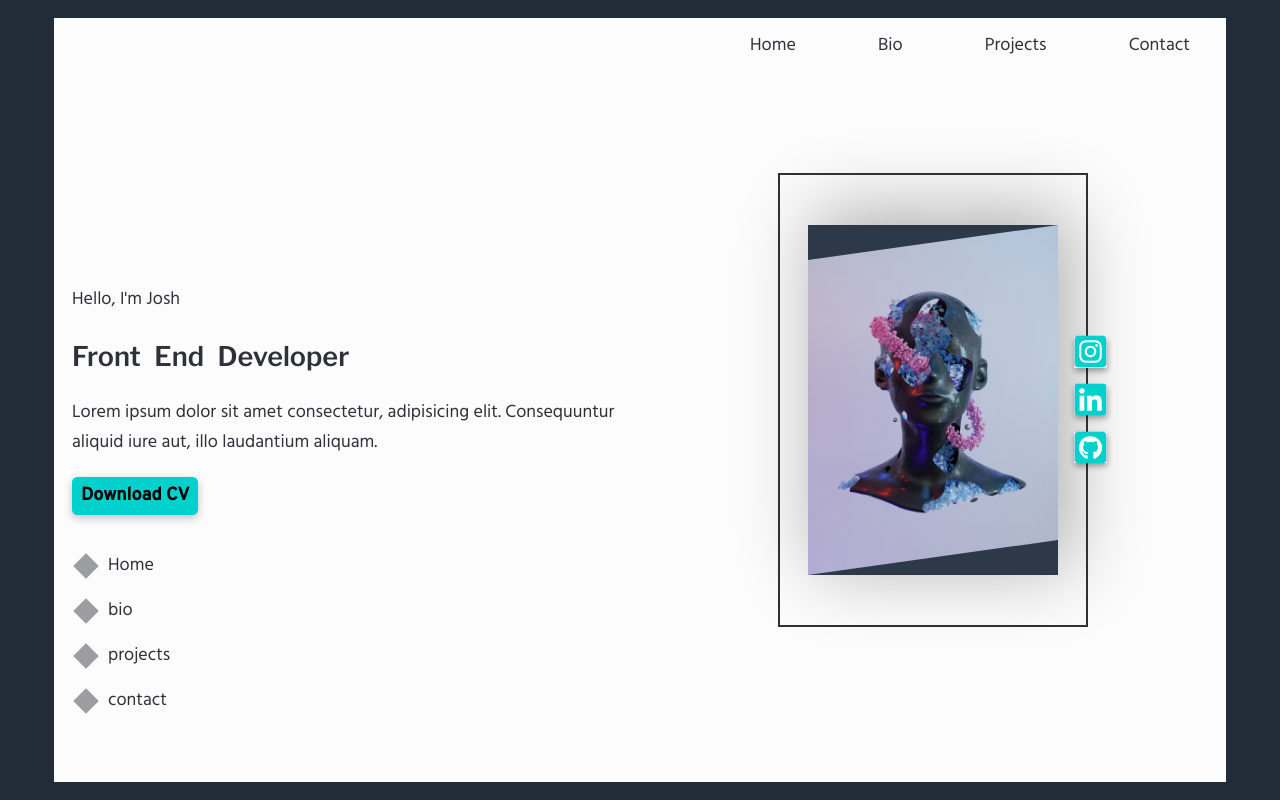
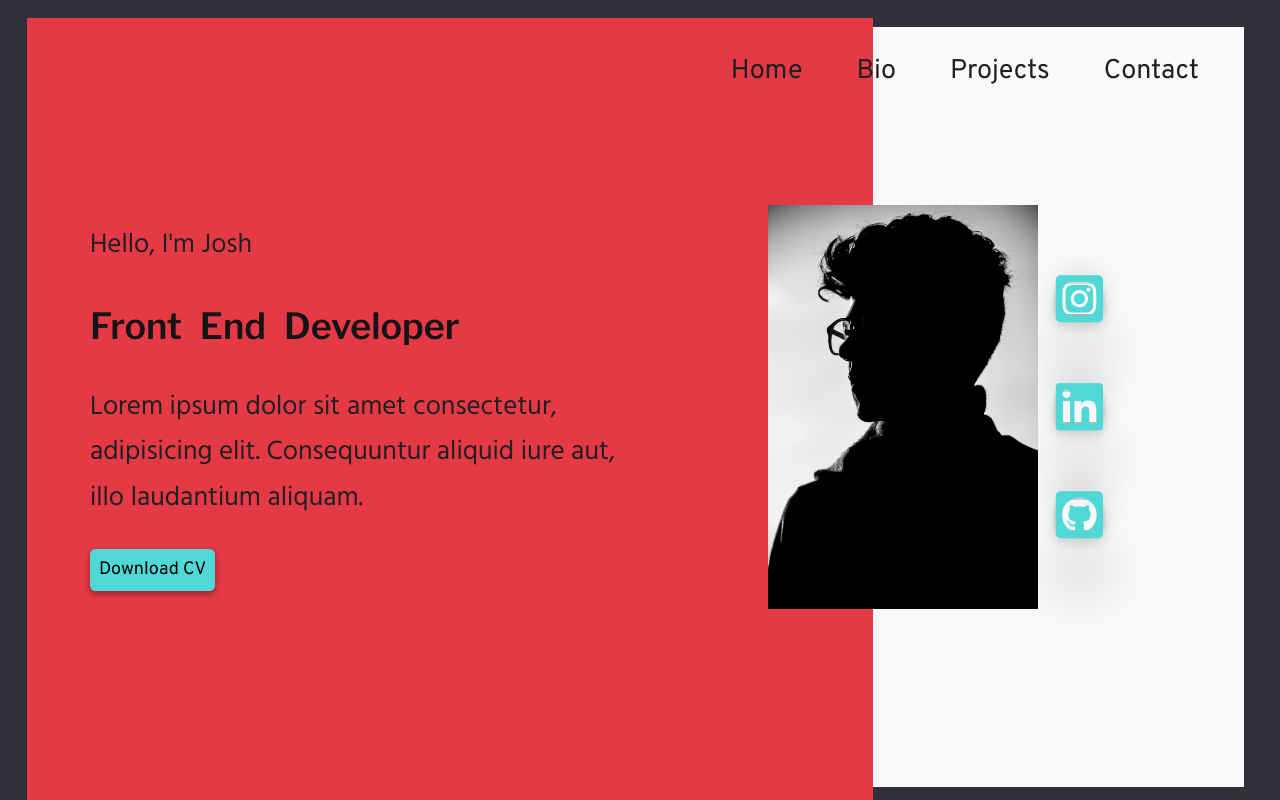
Before and after one commit to joshua-sigston/portfolio, a website: page index.html in a window 1280 px wide. Shown: the top 800 px of the page. Drawn offline with nearby package versions, Linux system fonts and the light colour scheme.

Commit message:
draft five

```diff
--- a/index.html
+++ b/index.html
@@ -25,7 +25,7 @@
             <a href="#contact">Contact</a>
         </nav>
 
-        <nav class="nav_mobile flex_column" id="mobile-nav">
+        <nav class="nav_mobile" id="mobile-nav">
             <a href="#home">Home</a>
             <a href="#bio">Bio</a>
             <a href="#project">Projects</a>
@@ -42,26 +42,20 @@
     <!-- hero section -->
     <section class="hero grid" id="home">
         <div class="left_col flex_column">
-            <p>Hello, I'm Josh</p>
-            <h2>
-                <div class="word_wrapper"><span>Front</span></div>
-                <div class="word_wrapper"><span>End</span></div>
-                <div class="word_wrapper"><span>Developer</span></div>
-            </h2>
+            <p class="greeting">Hello, I'm Josh</p>
+            <div class="flex_row profession_title">
+                <h2>Front</h2>
+                <h2 class="end">End</h2>
+                <h2>Developer</h2>
+            </div>
             <p class="sub_heading">Lorem ipsum dolor sit amet consectetur, adipisicing elit. Consequuntur aliquid iure aut, illo laudantium aliquam.</p>
             <div class="btn_container">
                 <button class="btn_cv"><a href="#">Download CV</a></button>
             </div>
-            <div class="index_container">
-                <div class="diamond">Home</div>
-                <div class="diamond">bio</div>
-                <div class="diamond">projects</div>
-                <div class="diamond">contact</div>
-            </div>
         </div>
-        <div class="right_col flex_column">
+        <div class="right_col flex_row">
             <div class="img_container">
-                <img src="images/polina-kondrashova-fhrWAh2HMnM-unsplash.jpg" alt="profile" class="hero_img">
+                <img src="images/profile-img.jpg" alt="profile" class="hero_img">
             </div>
             <div class="icons_container">
                 <i class="fa-brands fa-square-instagram"></i>
@@ -72,10 +66,10 @@
     </section>
 
     <!-- bio section -->
-    <section class="bio grid">
+    <!-- <section class="bio grid">
         <div class="left_col flex_column">
             <div class="img_container">
-                <img src="images/polina-kondrashova-fhrWAh2HMnM-unsplash.jpg" alt="profile" class="hero_img">
+                <img src="images/profile-img.jpg" alt="profile" class="hero_img">
             </div>
         </div>
         <div class="right_col flex_column">
@@ -90,7 +84,7 @@
     </section>
     <section class="projects">
 
-    </section>
+    </section> -->
 
     <script src="script.js"></script>
 </body>
--- a/styles.css
+++ b/styles.css
@@ -9,24 +9,29 @@ html, body {
     height: 100%;
     font-size: 18px;
     font-family: var(--ff-paragraph);
-    color: var(--clr-ebony);
+    color: var(--clr-black-russian);
     scroll-behavior: smooth;
 }
 
 h1, h2 {
     font-family: var(--ff-title);
+    color: var(--clr-black-pearl);
 }
 
 h3, h4 {
     font-family: var(--ff-sub-title);
 }
 
+p {
+    color: var(--clr-black-russian);
+    font-family: var(--ff-paragraph);
+}
+
 body {
     line-height: 1.7;
     -webkit-font-smoothing: antialiased;
-    font-family: var(--ff-paragraph);
-    position: relative;
-    background-color: var(--clr-midnight);
+    background-color: var(--clr-raisin-black);
+    padding: 1em;
 }
 
 img, picture, video, canvas, svg {
@@ -42,9 +47,6 @@ p, h1, h2, h3, h4, h5, h6 {
     overflow-wrap: break-word;
 }
 
-h1, h2 {
-    font-family: var(--ff-title);
-}
 
 #root, #__next {
     isolation: isolate;
@@ -69,22 +71,21 @@ h1, h2 {
     /* Darks */
     --clr-black-pearl: #121416;
     --clr-black-russian: #1e2024;
-    --clr-ebony: #2e3238;
-    --clr-cloud-burst: #393e46;
 
     --clr-midnight: #222c39;
     --clr-licorice: #2d3949;
+    --clr-raisin-black: #332E3C;
 
     /* whites */
     ---clr-white: #fcfcfc;
     --clr-snow: #fafafa;
     --clr-whisper: #ededed;
-    --clr-cotton: #fbfbf9;
+    --pale-dogwood: #D3C1C3;
 
 
     /* ascent */
-    --clr-ascent-one: #00D1CD;
-    --clr-ascent-two: #00ADB5;
+    --clr-ascent-one: #E63946;
+    --clr-ascent-two: #50D8D7;
 
 
     /* fonts */
@@ -110,6 +111,7 @@ h1, h2 {
 
 .flex_row {
     display: flex;
+    flex-direction: row;
     flex-wrap: wrap;
 }
 
@@ -145,40 +147,12 @@ img {
 a {
     text-decoration: none;
     color: var(--clr-white-three);
-}
-
-section {
-    min-height: 100vh;
-    padding: 1em;
-    overflow: hidden;
+    font-family: var(--ff-sub-title);
 }
 
 /* header */
 header {
     align-items: center;
-}
-
-.hamburger {
-    position: fixed;
-    z-index: 5;
-    bottom: .5em;
-    height: 4rem;
-    width: 4rem;
-    padding-top: .3em;
-    padding-bottom: .3em;
-    background-color: var(--clr-licorice);
-
-    justify-content: space-around;
-    align-items: center;
-
-    box-shadow: rgba(0, 0, 0, 0.09) 0px 2px 1px, rgba(0, 0, 0, 0.09) 0px 4px 2px, rgba(0, 0, 0, 0.09) 0px 8px 4px, rgba(0, 0, 0, 0.09) 0px 16px 8px, rgba(0, 0, 0, 0.09) 0px 32px 16px;
-}
-
-.patty {
-    width: 3rem;
-    height: .3rem;
-    border-radius: .2rem;
-    background-color: var(--clr-snow);
 }
 
 .nav_desktop {
@@ -187,289 +161,240 @@ header {
 
 .nav_mobile {
     position: fixed;
-    left: 100%;
+    z-index: 3;
     height: 100%;
     width: 100%;
-    z-index: 3;
+    top: 0;
+    left: 100%;
 
-    justify-content: center;
+    display: flex;
+    flex-direction: column;
     align-items: center;
-    background-color: var(--clr-cotton);
+    justify-content: space-around;
+
+    padding-top: 3em;
+    padding-bottom: 3em;
+    background-color: var(--clr-snow);
     transition: var(--transition-two);
 }
 
 .nav_mobile a {
-    text-align: center;
-    font-size: 2rem;
-    margin: 1em auto;
-    border: 2px solid var(--clr-black-pearl);
-    width: 8rem;
-    transition: var(--transition);
+    font-size: 1.5rem;
 }
 
-.nav_mobile a:active {
-    border-color: var(--clr-ascent-two);
+/* hamburger menu */
+.hamburger {
+    position: fixed;
+    z-index: 5;
+    bottom: .3em;
+
+    height: 4rem;
+    width: 4rem;
+
+    align-items: center;
+    justify-content: space-around;
+    padding-top: .3em;
+    padding-bottom: .3em;
+    background-color: var(--clr-licorice);
+    box-shadow: rgba(0, 0, 0, 0.09) 0px 2px 1px, rgba(0, 0, 0, 0.09) 0px 4px 2px, rgba(0, 0, 0, 0.09) 0px 8px 4px, rgba(0, 0, 0, 0.09) 0px 16px 8px, rgba(0, 0, 0, 0.09) 0px 32px 16px;
 }
 
-/* hero section */
-
-.hero .left_col {
-    grid-row: 2 / 3;
-    text-align: center;
-    align-items: center;
-    gap: .5em;
-    background-color: var(---clr-white);
+.patty {
+    height: .3rem;
+    width: 80%;
+    border-radius: .3rem;
+    background-color: var(--clr-whisper);
 }
 
-h2 {
-    display: flex;
-}
+/* top section, hero section */
 
-h2 div:nth-child(2) {
-    margin-inline: .5em;
-}
+.hero {
+    background-color: var(--clr-snow);
+    place-content: center;
+    text-align: center;
+    padding: 1em;
+    gap: .5em;
 
-.btn_container {
     position: relative;
 }
 
+.hero::before {
+    content: '';
+    position: absolute;
+    top: -.5em;
+    left: -.5em;
+    z-index: 1;
+    height: 75vh;
+    width: 70%;
+    background-color: var(--clr-ascent-one);
+}
+
+/* left col, bottom row in mobile */
+.hero .left_col {
+    gap: .5em;
+    position: relative;
+    z-index: 2;
+
+    align-items: center;
+    justify-content: center;
+    gap: 1em;
+}
+
+.profession_title {
+    width: 100%;
+    justify-content: space-around;
+}
+
+.hero .left_col p {
+    max-width: 25rem;
+}
+
 .btn_cv {
-    font-family: var(--ff-sub-title);
-    font-weight: bold;
-    padding:  .2em .5em;
     border: none;
     border-radius: .3rem;
-    background-color: var(--clr-ascent-one);
-    box-shadow: rgba(0, 0, 0, 0.24) 0px 3px 8px;
-    transition: var(--transition);
+    font-family: var(--ff-sub-title);
+    padding: .3em .5em;
+    background-color: var(--clr-ascent-two);
+    box-shadow: rgba(0, 0, 0, 0.16) 0px 3px 6px, rgba(0, 0, 0, 0.23) 0px 3px 6px;
 }
 
-.btn_cv:hover {
-    background-color: var(--clr-ascent-two);
+/* right col, top row in mobile */
+.hero .right_col {
+    grid-row: 1 / 2;
+    display: flex;
+    justify-content: center;
+    align-items: center;
+    padding: .5em;
 }
 
-.btn_cv:active {
-    box-shadow: rgba(50, 50, 93, 0.25) 0px 30px 60px -12px inset, rgba(0, 0, 0, 0.3) 0px 18px 36px -18px inset;
-}
-
-.hero .right_col {
-    position: relative;
-    justify-content: center;
-    align-items: center;
-    background-color: var(---clr-white);
+.hero .icons_container {
+    display: none;
 }
 
 .img_container {
-    background-color: var(--clr-licorice);
-    box-shadow: rgba(0, 0, 0, 0.3) 10px -10px 70px 4px;
-}
-
-.hero_img {
-    width: 200px;
-    height: 300px;
-    object-fit: cover;
-    -webkit-clip-path: polygon(0 10%, 100% 0, 100% 90%, 0% 100%);
-    clip-path: polygon(0 10%, 100% 0, 100% 90%, 0% 100%);
-}
-
-.icons_container {
-    display: none;
-}
-
-.index_container {
-    display: none;
-}
-
-/* bio section */
-.bio .right_col {
-    align-items: center;
-    text-align: center;
-    gap: 1em;
-    background-color: var(---clr-white);
-}
-
-.bio .left_col {
-    justify-content: center;
-    align-items: center;
-    background-color: var(---clr-white);
-}
-
-.bio .icons_container {
-    display: flex;
-    align-items: center;
-    justify-content: space-around;
-
-    width: 100%;
-}
-
-.icons_container i {
-    display: flex;
-    align-items: center;
-    height: 1.7rem;
-    background-color: rgb(255, 255, 255);
-    font-size: 2rem;
-    color: var(--clr-ascent-one);
-    box-shadow: rgba(0, 0, 0, 0.16) 0px 3px 6px, rgba(0, 0, 0, 0.23) 0px 3px 6px;
+    overflow: hidden;
+    max-width: 15rem;
+    z-index: 2;
 }
 
 @media screen and (min-width: 768px) {
-    section {
-        gap: 2em;
+    .nav_mobile {
+        display: none;
     }
 
     .hamburger {
         display: none;
     }
 
-    header {
-        position: absolute;
-        z-index: 3;
+    .nav_desktop {
+        display: flex;
+        align-items: center;
+        justify-content: flex-end;
+        position: fixed;
+        top: 0;
+        left: 0;
+        z-index: 9;
         width: 100%;
-        transform: translateY(100%);
-        padding-inline: 5em;
-        align-items: flex-end;
+        height: 5rem;
+        padding-inline: 1em;
     }
 
-    .nav_mobile {
-        display: none;
-    }
-
-    .nav_desktop {
-        display: flex;
-        width: 40%;
-        justify-content: space-between;
+    .nav_desktop a {
+        padding-inline: 1em;
     }
 
    .hero {
     grid-template-columns: 1fr 1fr;
-        grid-template-rows: 100%;
-        gap: 0;
+    min-height: 95vh;
+   }
+
+   .hero::before {
+    height: 100vh;
    }
 
    .hero .left_col {
     grid-column: 1 / 2;
-        grid-row: 1;
-
     text-align: left;
-        justify-content: center;
     align-items: flex-start;
-        gap: 1em;
-        padding-left: 1em;
+    padding-left: 2em;
+    gap: 1.5em;
    }
 
-
-
-    /* .btn_container::after {
-        position: absolute;
-        content: '';
-        width: 25rem;
-        height: 3rem;
-
-        border-bottom: 2px solid var(--clr-ebony);
-        border-left: 2px solid var(--clr-ebony);
-    } */
-
-    .hero .right_col::before {
-        position: absolute;
-        content: '';
-        /* transform: translateX(-3%); */
-        width: 17rem;
-        height: 25rem;
-        z-index: 1;
-        border: 2px solid var(--clr-ebony);
+   .profession_title{
+    justify-content: flex-start;
    }
 
-    /* .left_col i {
-        color: var(--clr-licorice);
-        font-size: 2rem;
-    } */
-
-    .right_col {
-        position: relative;
-        grid-column: 2 / 3;
-        flex-direction: row;
-        justify-content: center;
+   .end {
+    padding-inline: .5em;
    }
 
-    .hero_img {
-        width: 250px;
-        height: 350px;
+   .hero .right_col {
+    grid-column: 2 / 3;
+
+   }
 }
 
+@media screen and  (min-width: 900px) {
     .hero .icons_container {
-        position: absolute;
-        z-index: 2;
-        display: flex;
-        flex-direction: column;
-        align-self: center;
-        transform: translateX(500%);
-        height: 7rem;
-        justify-content: space-between;
-    }
-
-    .index_container {
-        height: 10rem;
-        position: absolute;
-
         display: flex;
         flex-direction: column;
         justify-content: space-around;
-        align-content: center;
-
-        transform: translateY(130%);
+        height: 80%;
+        margin-left: 1em;
     }
 
-    .diamond {
-        margin-left: 2em;
+    .icons_container i{
+        height: 1.7rem;
+        border-radius: .3rem;
+
+        display: flex;
+        justify-content: center;
+        align-items: center;
+
+        font-size: 2rem;
+        color: var(--clr-ascent-two);
+
+        box-shadow: rgba(0, 0, 0, 0.25) 0px 54px 55px, rgba(0, 0, 0, 0.12) 0px -12px 30px, rgba(0, 0, 0, 0.12) 0px 4px 6px, rgba(0, 0, 0, 0.17) 0px 12px 13px, rgba(0, 0, 0, 0.09) 0px -3px 5px;
     }
-
-    .diamond::before {
-        position: absolute;
-        content: '';
-        left: .3em;
-        margin-top: .3em;
-        width: 1rem;
-        height: 1rem;
-        background-color: var(--clr-cloud-burst);
-        opacity: .5;
-        transform: rotate(45deg);
-    }
-
-    /* bio section */
-
-    .bio {
-        gap: .5em;
-    }
-
-    .bio .img_container {
-        margin-inline: 1em;
-        box-shadow: none;
-    }
-
-    .bio .hero_img {
-        width: 300px;
-        height: 400px;
-        object-fit: cover;
-    }
-
-    .bio .right_col {
-        flex-direction: column;
-        padding: 2em;
-    }
-
-    .bio .icons_container {
-        width: 40%;
-    }
-
 }
 
 @media screen and (min-width: 1024px) {
-    section {
+    .nav_desktop {
+        height: 8rem;
         padding-inline: 3em;
+    }
+
+    .nav_desktop a {
+        font-size: 1.5rem;
+    }
+
+    body {
+        padding: 1.5em 2em;
+    }
+
+    .hero .left_col h2 {
+        font-size: 2rem;
+    }
+
+    .hero .left_col p {
+        max-width: 30rem;
+        font-size: 1.5rem;
+    }
+
+    .icons_container i {
+        font-size: 3rem;
     }
 }
 
-/* javascript transitions */
+@media screen and (min-width: 1440px) {
+    .img_container {
+        overflow: hidden;
+        max-width: 20rem;
+        z-index: 2;
+    }
+}
+
+/* animation */
 .toggle_nav {
     left: 0;
 }
```
Also changed, not shown: images/polina-kondrashova-fhrWAh2HMnM-unsplash.jpg (deleted), images/profile-img.jpg (added), 2 other files. Lines whose indentation alone changed are shown as unchanged.
